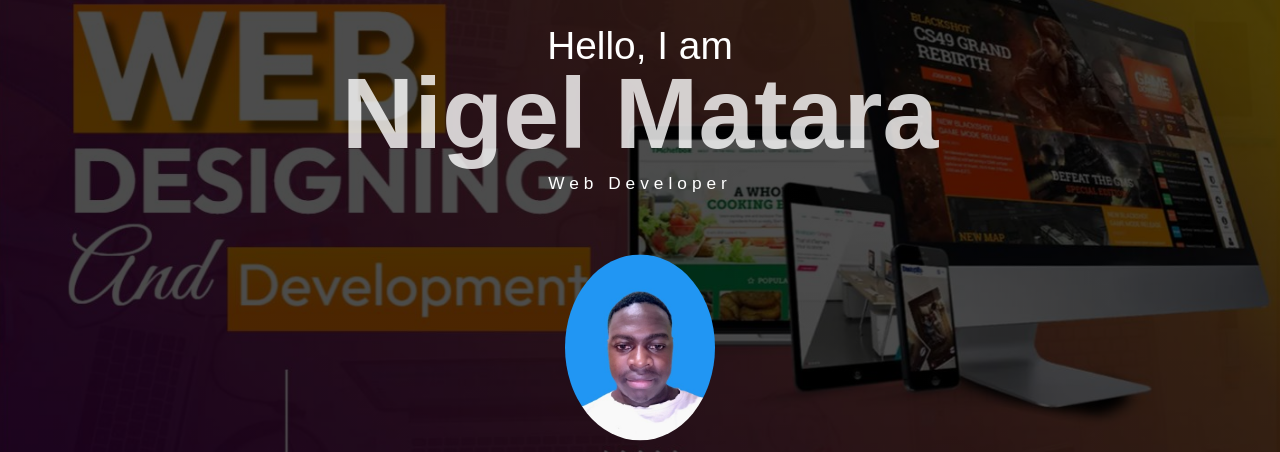
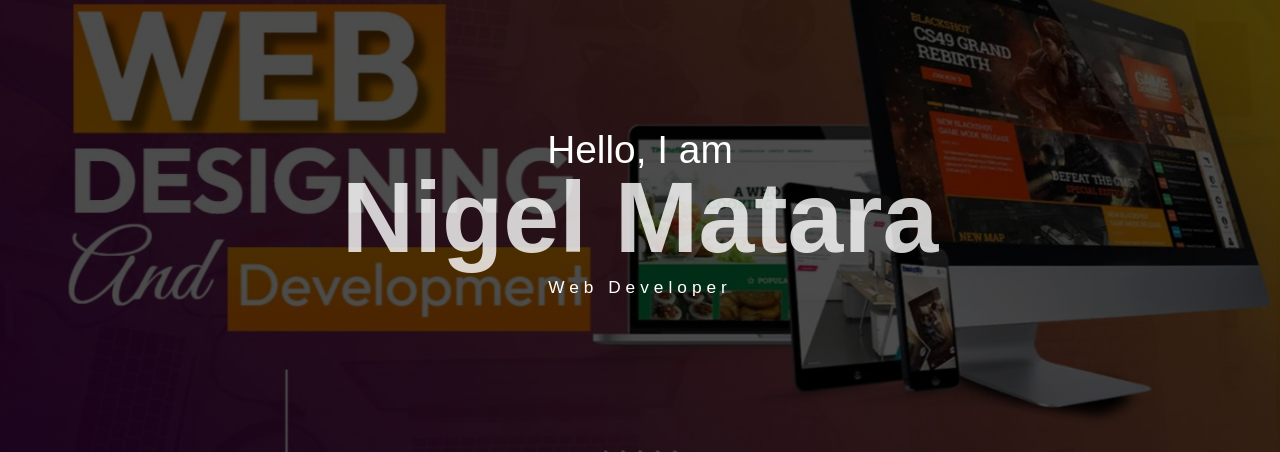
Before and after one commit to NigelMatara/nigelmatara.github.io, a website: page index.html in a window 1280 px wide. Shown: the part 120-572 px from the top of the page. Drawn offline with nearby package versions, Linux system fonts and the light colour scheme; files whose address does not match are found by name.

Commit message:
Remove duplicate HTML structure from index.html
Removed duplicate HTML structure and cleaned up formatting.

```diff
--- a/index.html
+++ b/index.html
@@ -14,19 +14,8 @@
     <!-- Bootstrap + main styles -->
     <link rel="stylesheet" href="css/vanon.css">
 
-    <!-- ScrollReveal Library -->
-    <script src="https://unpkg.com/scrollreveal"></script>
-
-    <style>
-        html {
-            scroll-behavior: smooth; /* Smooth scrolling for all anchor links */
-        }
-        .header-photo {
-            max-width: 150px;
-            border-radius: 50%;
-            margin-top: 20px;
-        }
-    </style>
+    <!-- Bootstrap + vanon main styles -->
+<link rel="stylesheet" href="css/vanon.css">
 </head>
 <body id="home">
 
@@ -44,7 +33,7 @@
                 <h2 class="header-subtitle">Hello, I am</h2>
                 <h1 class="header-title">Nigel Matara</h1>
                 <h4 class="header-mono">Web Developer</h4>
-                <img src="imgs/nigel.jpg" alt="Nigel Matara" class="header-photo">
+
             </div>
         </div>
     </header>
```
